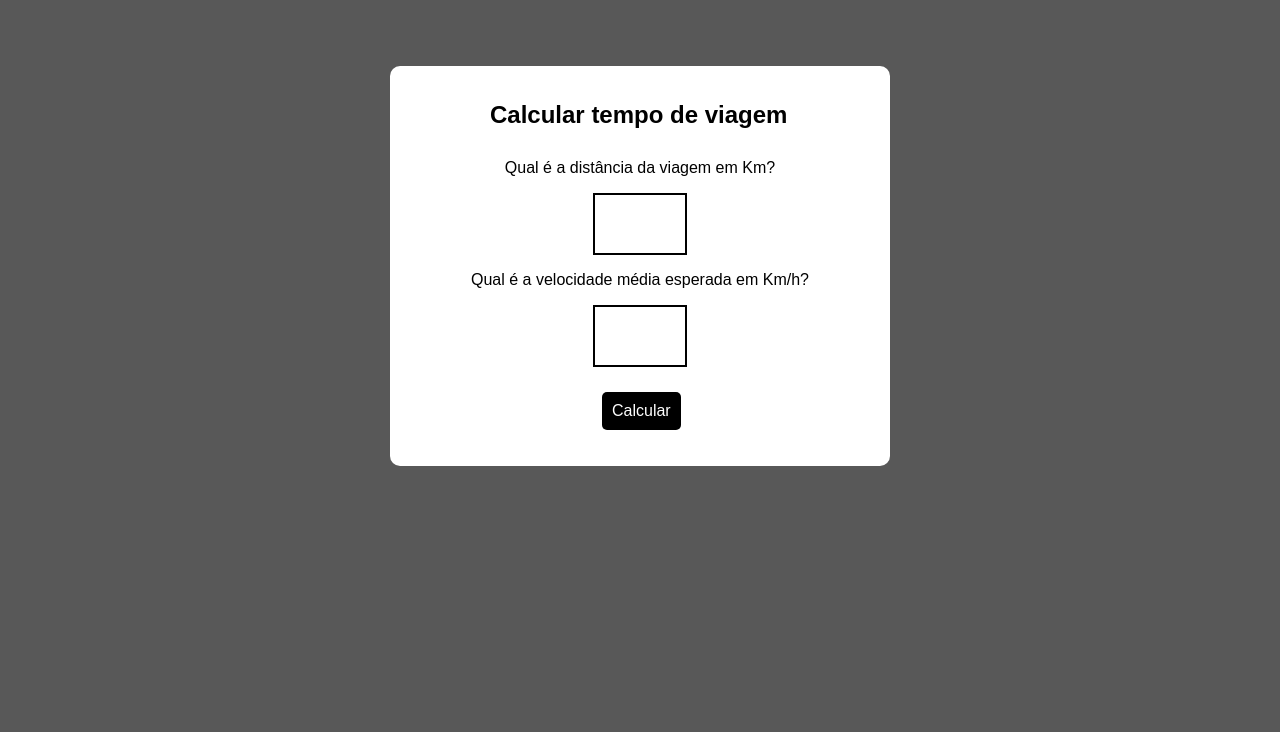
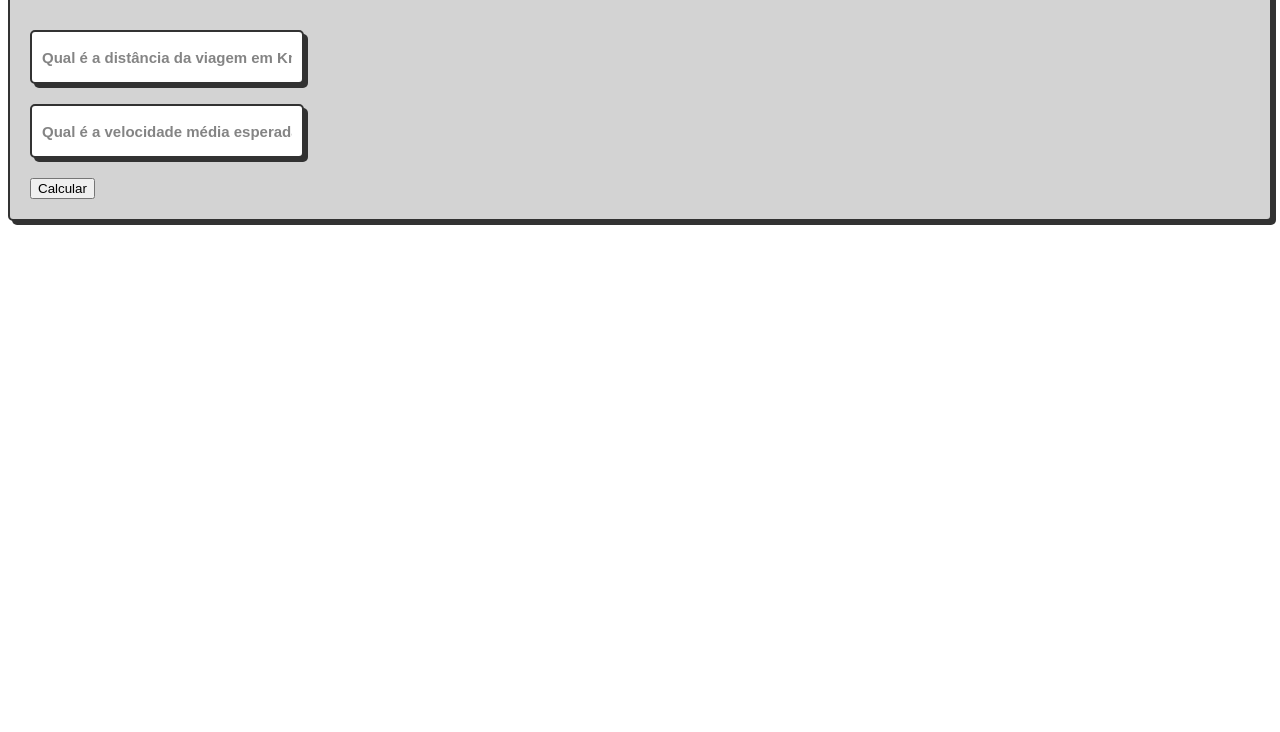
Before and after one commit to Byleozovisk/Calculador-de-tempo-de-viagem, a plain HTML site: page index.html in a window 1280 px wide. Shown: the part 68-800 px from the top of the page. Drawn offline with Linux system fonts and the light colour scheme.

Commit message:
Mudanças no designin da calculadora

```diff
--- a/index.html
+++ b/index.html
@@ -8,13 +8,36 @@
     <script src="script.js"></script>
 </head>
 
-<div>
-    <h1>Calcular tempo de viagem</h1>
-    <p>Qual é a distância da viagem em Km?</p>
-    <input type="text" id="Distancia" />
-    <p>Qual é a velocidade média esperada em Km/h?</p>
-    <input type="text" id="Velocidade" />
+
+<form class="form">
+
+    <div class="title">Calculadora de tempo de viagem</div>
+
+    <input type="text" placeholder="Qual é a distância da viagem em Km?" name="Distancia" class="input">
+    <input type="text" placeholder="Qual é a velocidade média esperada em Km/h?" name="velocidade" class="input">
+
+
+
     <button onclick="calcularTempo()">Calcular</button>
-</div>
+
+</form>
+
+<!--<form>
+
+    <div>
+        <h1>Calcular tempo de viagem</h1>
+
+        <input type="text" placeholder="Qual é a distância da viagem em Km?" name="Distancia" class="input">
+        <input type="text" placeholder="Qual é a velocidade média esperada em Km/h?" name="velocidade" class="input">
+
+
+
+
+
+
+         <button onclick="calcularTempo()">Calcular</button>
+    </div>
+
+</form>
 
 </html>
--- a/style.css
+++ b/style.css
@@ -1,49 +1,88 @@
-div {
-    width: 500px;
-    height: 400px;
-    background-color: rgb(255, 255, 255);
-    border-radius: 10px;
+.form {
+    --input-focus: #2d8cf0;
+    --font-color: #323232;
+    --font-color-sub: #666;
+    --bg-color: #fff;
+    --main-color: #323232;
+    padding: 20px;
+    background: lightgrey;
+    display: flex;
+    flex-direction: column;
+    align-items: flex-start;
     justify-content: center;
-    align-items: center;
-    margin: 10% 0% 0% 0%
-}
+    gap: 20px;
+    border-radius: 5px;
+    border: 2px solid var(--main-color);
+    box-shadow: 4px 4px var(--main-color);
+  }
 
-body {
-    background-color: rgb(88, 88, 88);
-    color: rgb(0, 0, 0);
-    font-family: sans-serif;
-    font-size: 16px;
-    text-align: center;
+  .title {
+    color: var(--font-color);
+    font-weight: 900;
+    font-size: 20px;
+    margin-bottom: 25px;
+  }
+
+  .title span {
+    color: var(--font-color-sub);
+    font-weight: 600;
+    font-size: 17px;
+  }
+
+  .input {
+    width: 250px;
+    height: 40px;
+    border-radius: 5px;
+    border: 2px solid var(--main-color);
+    background-color: var(--bg-color);
+    box-shadow: 4px 4px var(--main-color);
+    font-size: 15px;
+    font-weight: 600;
+    color: var(--font-color);
+    padding: 5px 10px;
+    outline: none;
+  }
+
+  .input::placeholder {
+    color: var(--font-color-sub);
+    opacity: 0.8;
+  }
+
+  .input:focus {
+    border: 2px solid var(--input-focus);
+  }
+
+  .login-with {
+    display: flex;
+    gap: 20px;
+  }
+
+  .button-log {
+    cursor: pointer;
+    width: 40px;
+    height: 40px;
+    border-radius: 100%;
+    border: 2px solid var(--main-color);
+    background-color: var(--bg-color);
+    box-shadow: 4px 4px var(--main-color);
+    color: var(--font-color);
+    font-size: 25px;
     display: flex;
     justify-content: center;
     align-items: center;
-}
+  }
 
-h1 {
-    font-size: 24px;
-    margin-top: 0;
-    margin: 35px 50px 30px 100px;
-    display: flex;
-}
 
-input {
-    width: 10%;
-    padding: 20px;
-    font-size: 16px;
-    border: 2px solid rgb(0, 0, 0);
-    margin-bottom: 30px;
-    margin: 0 auto;
-    text-align: center;
-}
-
-button {
-    background-color: rgb(0, 0, 0);
-    color: white;
-    font-size: 16px;
-    padding: 10px;
-    border: none;
+  .button {
+    margin: 50px auto 0 auto;
+    width: 120px;
+    height: 40px;
+    border-radius: 5px;
+    border: 2px solid var(--main-color);
+    background-color: var(--bg-color);
+    box-shadow: 4px 4px var(--main-color);
+    font-size: 17px;
+    font-weight: 600;
+    color: var(--font-color);
     cursor: pointer;
-    border-radius: 5px;
-    margin: 25px 50px 30px 212px;
-    display: flex;
-}
+  }
```
